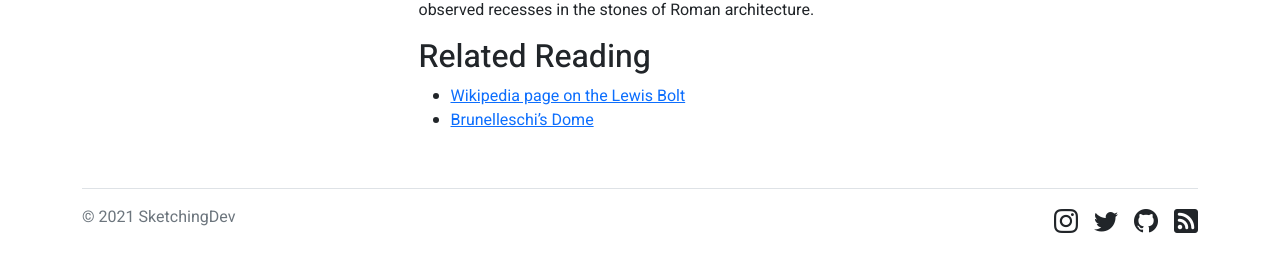
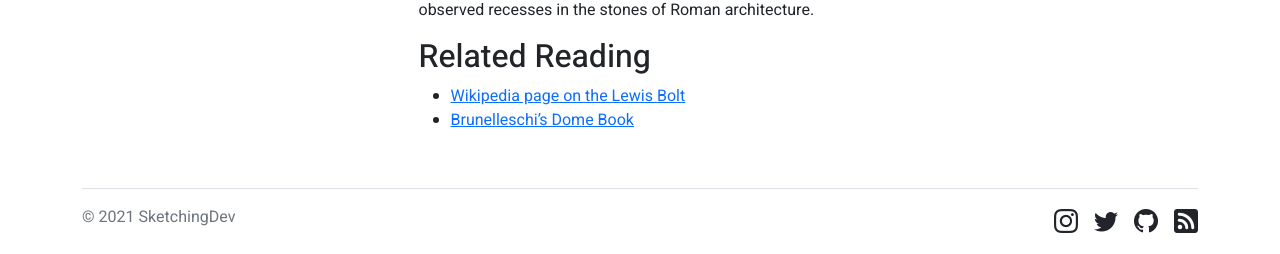
Before and after one commit to SketchingDev/sketchingdev.github.io, a Jekyll site: the page built from _sketchnotes/2021-12-09-lewis-bolt.md, in a window 1280 px wide. Shown: the part 861-1115 px from the top of the page. Built offline with Jekyll 4.4.1, drawn with Linux system fonts in a browser that asks for light colours; nearby versions of some CDN libraries.

Commit message:
Add word Book

```diff
--- a/_sketchnotes/2021-12-09-lewis-bolt.md
+++ b/_sketchnotes/2021-12-09-lewis-bolt.md
@@ -18,4 +18,4 @@ after he observed recesses in the stones of Roman architecture.
 ## Related Reading
 
 - [Wikipedia page on the Lewis Bolt](https://en.wikipedia.org/wiki/Lewis_(lifting_appliance))
-- [Brunelleschi's Dome](https://www.goodreads.com/book/show/6050499-brunelleschi-s-dome)
+- [Brunelleschi's Dome Book](https://www.goodreads.com/book/show/6050499-brunelleschi-s-dome)
```
